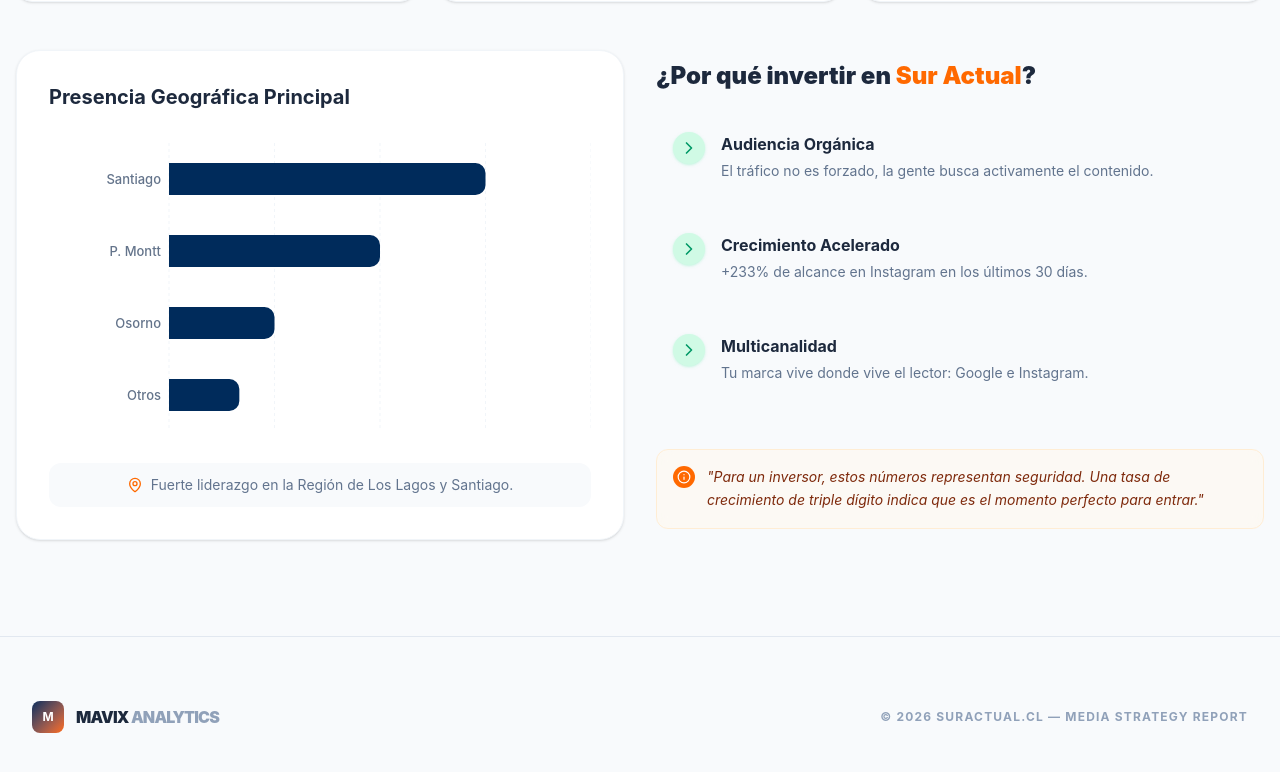
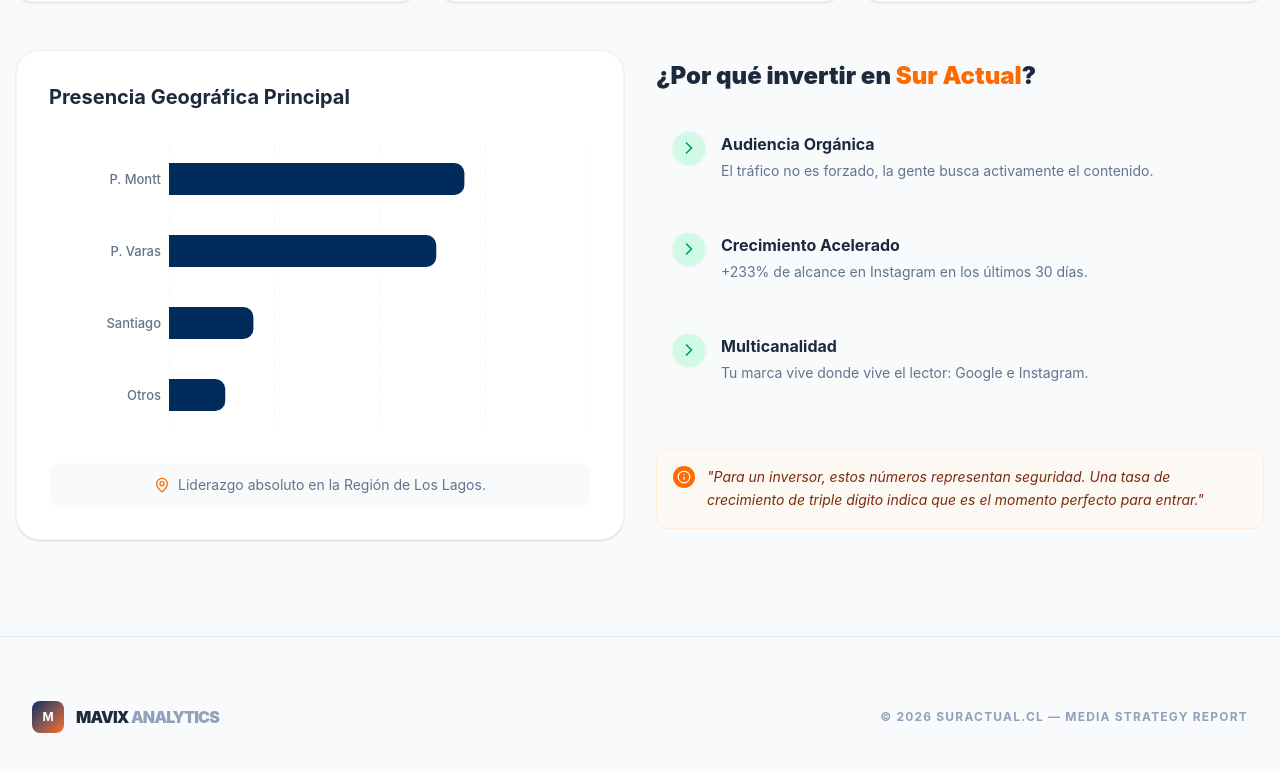
Before and after one commit to NachoAlarconRodriguez/informeweb_suractual, a React (Vite) app: page / in a window 1280 px wide. Shown: the part 804-1576 px from the top of the page. Built offline with nearby package versions, Linux system fonts and the light colour scheme.

Commit message:
Update geographical presence chart to highlight P. Montt and P. Varas

```diff
--- a/src/App.tsx
+++ b/src/App.tsx
@@ -29,10 +29,10 @@
   };
 
   const cityData = [
-    { name: 'Santiago', value: 45 },
-    { name: 'P. Montt', value: 30 },
-    { name: 'Osorno', value: 15 },
-    { name: 'Otros', value: 10 },
+    { name: 'P. Montt', value: 42 },
+    { name: 'P. Varas', value: 38 },
+    { name: 'Santiago', value: 12 },
+    { name: 'Otros', value: 8 },
   ];
 
   // Datos Instagram
@@ -231,7 +231,7 @@
                   </div>
                   <div className="mt-8 flex items-center justify-center gap-2 text-slate-500 text-sm bg-slate-50 py-3 rounded-xl">
                     <MapPin size={16} className="text-orange-500" />
-                    Fuerte liderazgo en la Región de Los Lagos y Santiago.
+                    Liderazgo absoluto en la Región de Los Lagos.
                   </div>
                 </motion.div>
 
```
